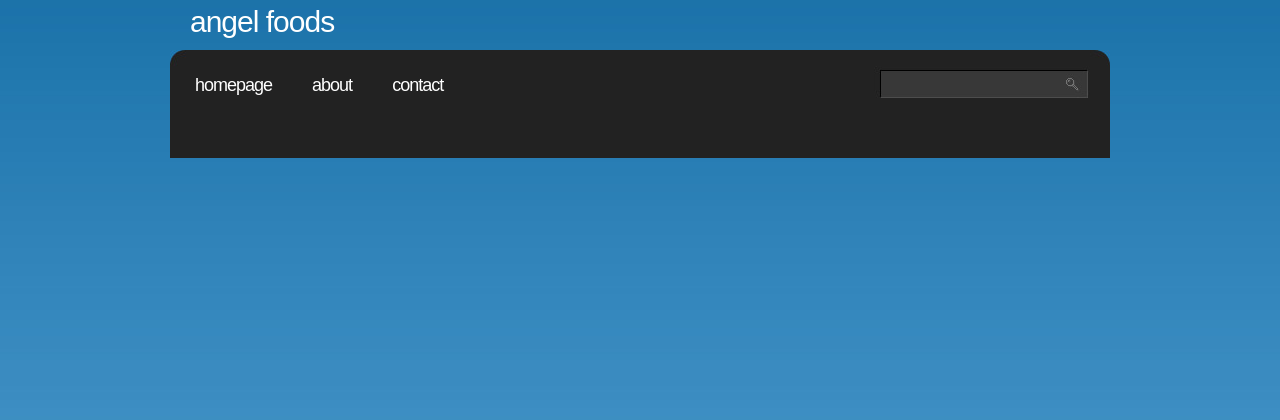
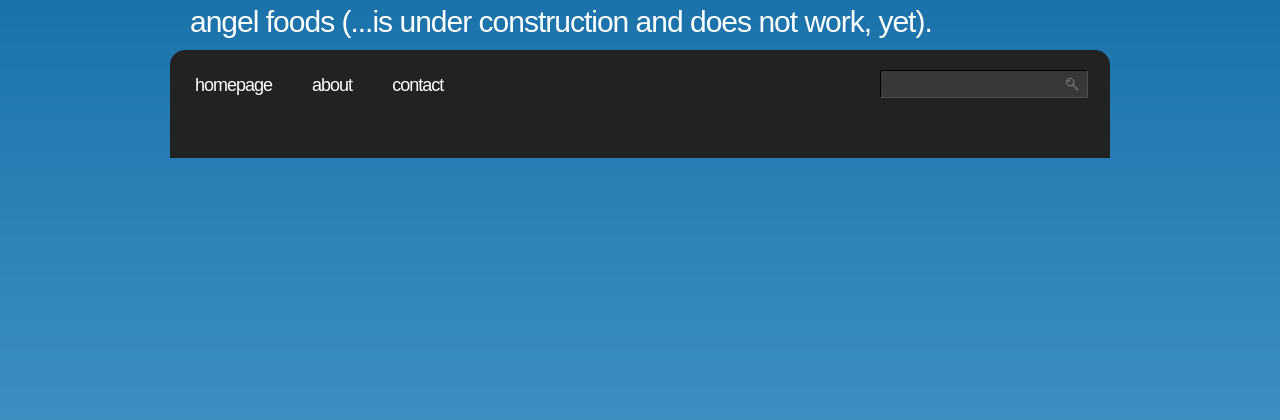
Before and after one commit to beppu/angelfoodsgv, a PHP site: page /header.php in a window 1280 px wide. Shown: the top 420 px of the page. Run offline with PHP 8.4, Linux system fonts and the light colour scheme; data that the repository does not hold is empty.

Commit message:
disclaimer of nonfunctionality

```diff
--- a/header.php
+++ b/header.php
@@ -32,7 +32,7 @@ Released   : 20100423
 <body>
 <!-- end #header-wrapper -->
 <div id="logo">
-  <h1><a href="/">Angel Foods </a></h1>
+  <h1><a href="/">Angel Foods (...is under construction and does not work, yet).</a></h1>
 </div>
 <div id="header">
   <div id="menu">
```
